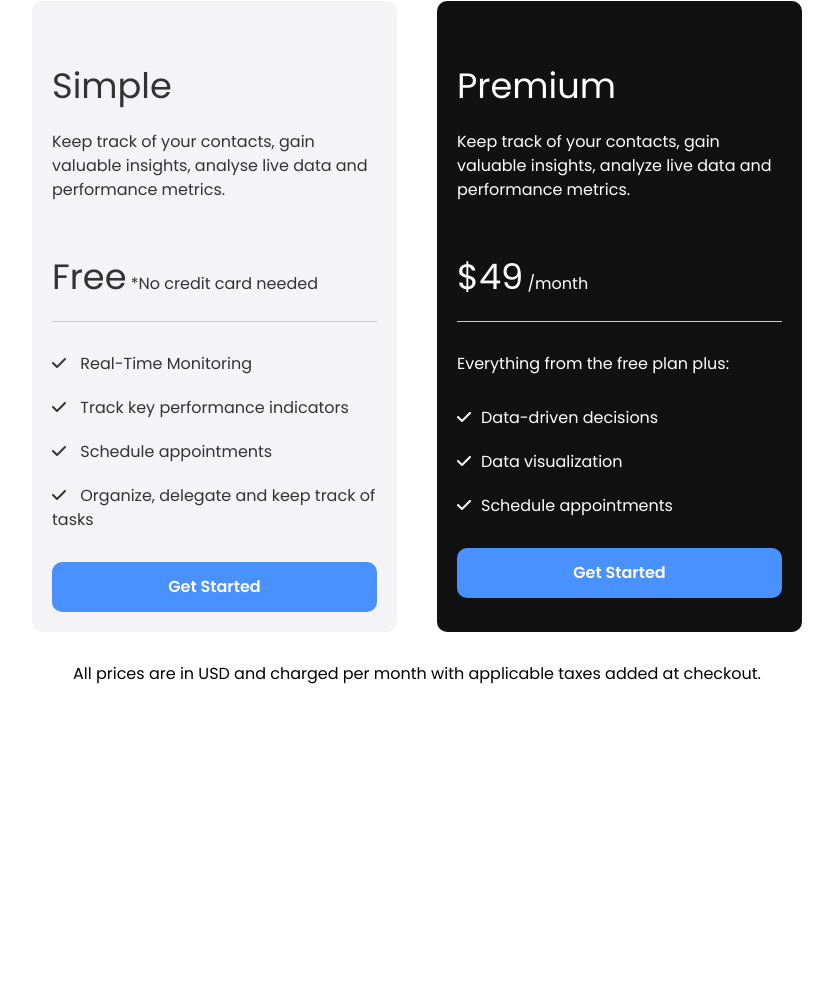
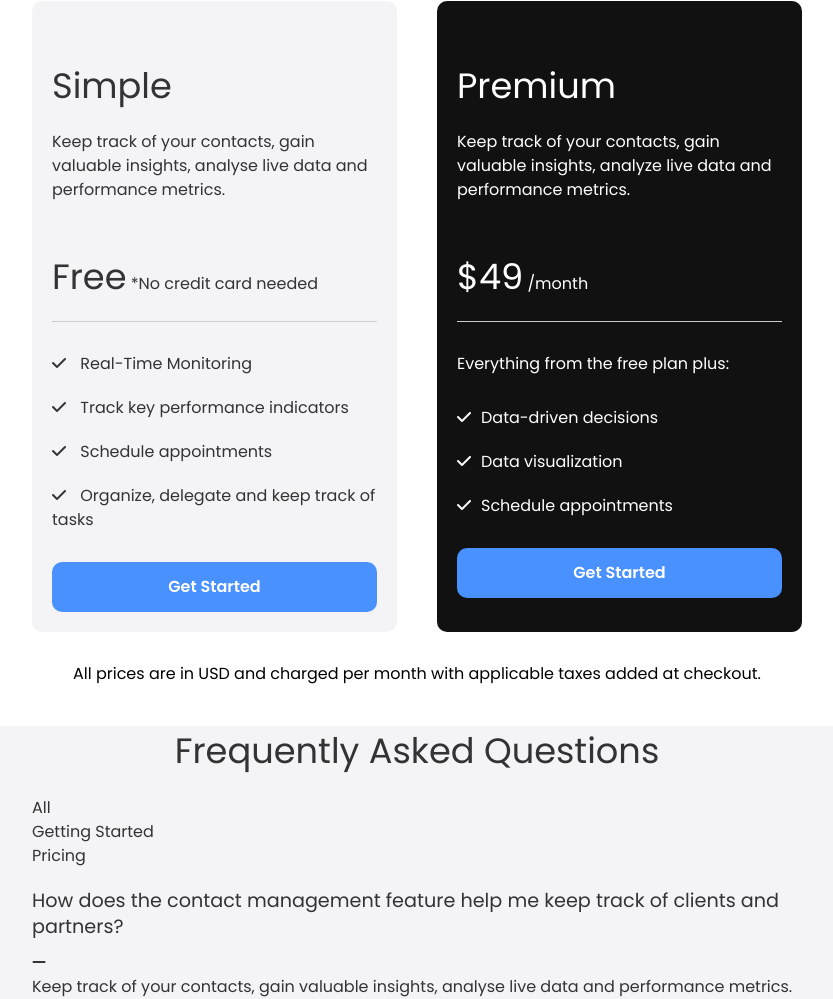
Before and after one commit to jaaska-dev/html-css-startup-template, a plain HTML site: page index.html in a window 1280 px wide. Shown: the part 2237-3236 px from the top of the page, without its empty margins (223-1056 px from the left). Before the commit the page ends 2953 px from the top, so only its background shows below. Drawn offline with Linux system fonts and the light colour scheme.

Commit message:
FAQ section added:

```diff
--- a/index.html
+++ b/index.html
@@ -191,6 +191,35 @@
         </p>
       </div>
     </section>
+
+    <!-- FAQ -->
+    <section class="faq bg-light">
+      <div class="container-sm">
+        <h3 class="text-xl text-center">Frequently Asked Questions</h3>
+        <ul class="faq-menu">
+          <li class="active">All</li>
+          <li>Getting Started</li>
+          <li>Pricing</li>
+        </ul>
+        <div class="faq-content">
+          <div class="faq-group">
+            <div class="faq-group-header">
+              <h4 class="text-md">
+                How does the contact management feature help me keep track of
+                clients and partners?
+              </h4>
+              <i class="fas fa-minus"></i>
+            </div>
+            <div class="faq-group-body open">
+              <p>
+                Keep track of your contacts, gain valuable insights, analyse
+                live data and performance metrics.
+              </p>
+            </div>
+          </div>
+        </div>
+      </div>
+    </section>
     <script src="js/main.js"></script>
   </body>
 </html>
```
